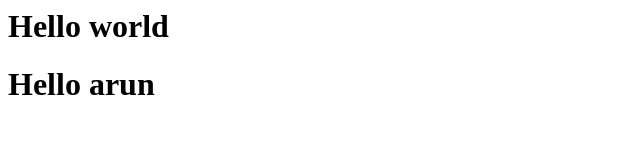
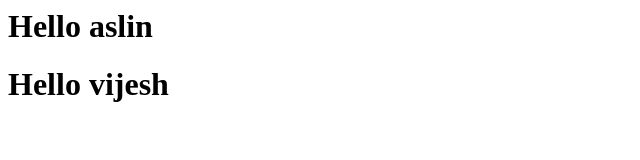
Before and after one commit to Abethgils1/seminar, a plain HTML site: page index.html in a window 1280 px wide. Shown: the whole page, without its empty margins (0-640 px from the left). Drawn offline with Linux system fonts and the light colour scheme.

Commit message:
Update index.html

```diff
--- a/index.html
+++ b/index.html
@@ -1,3 +1,3 @@
-<h1>Hello world</h1>
+<h1>Hello aslin</h1>
 
-<h1>Hello arun</h1>
+<h1>Hello vijesh</h1>
```
